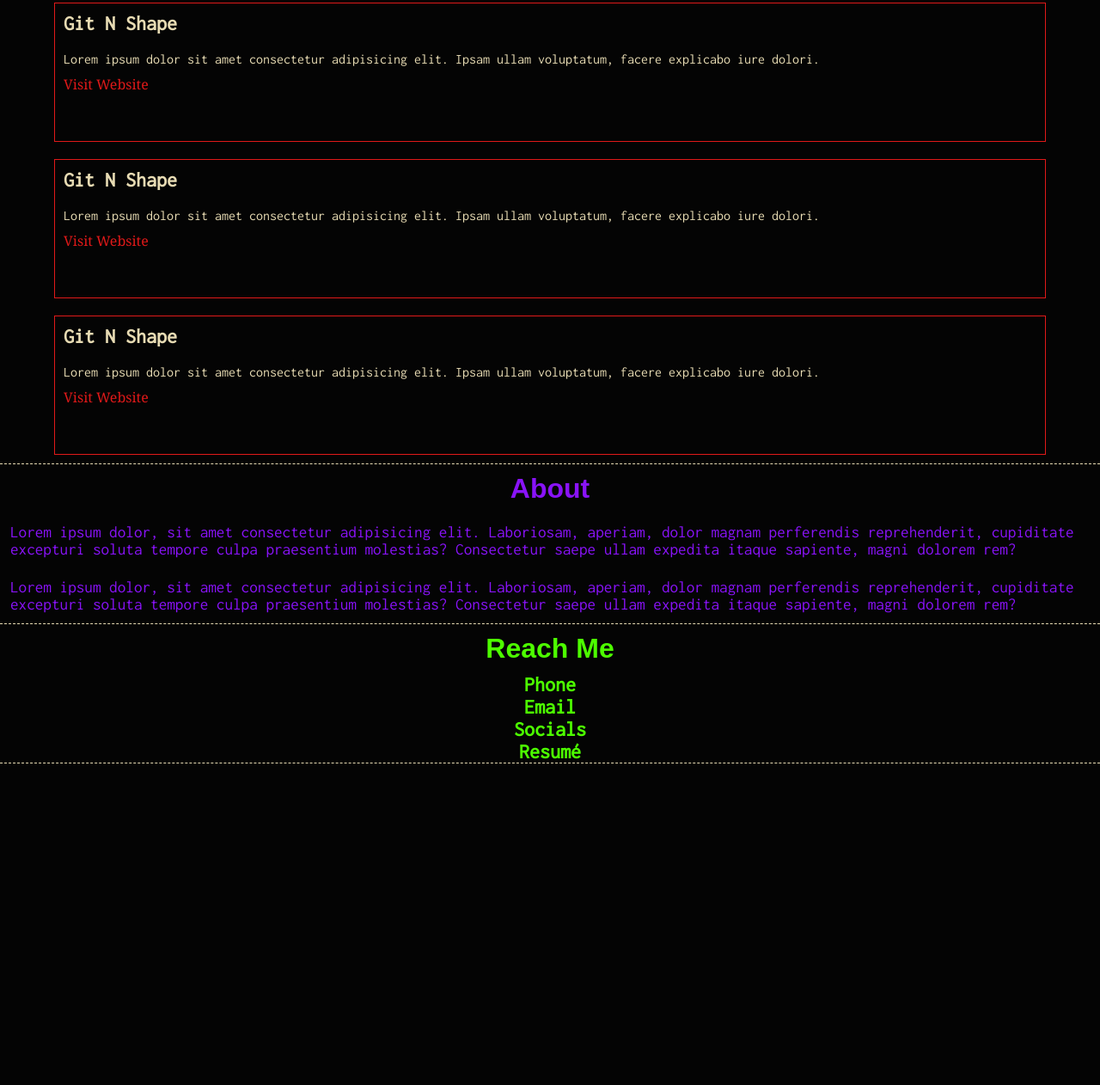
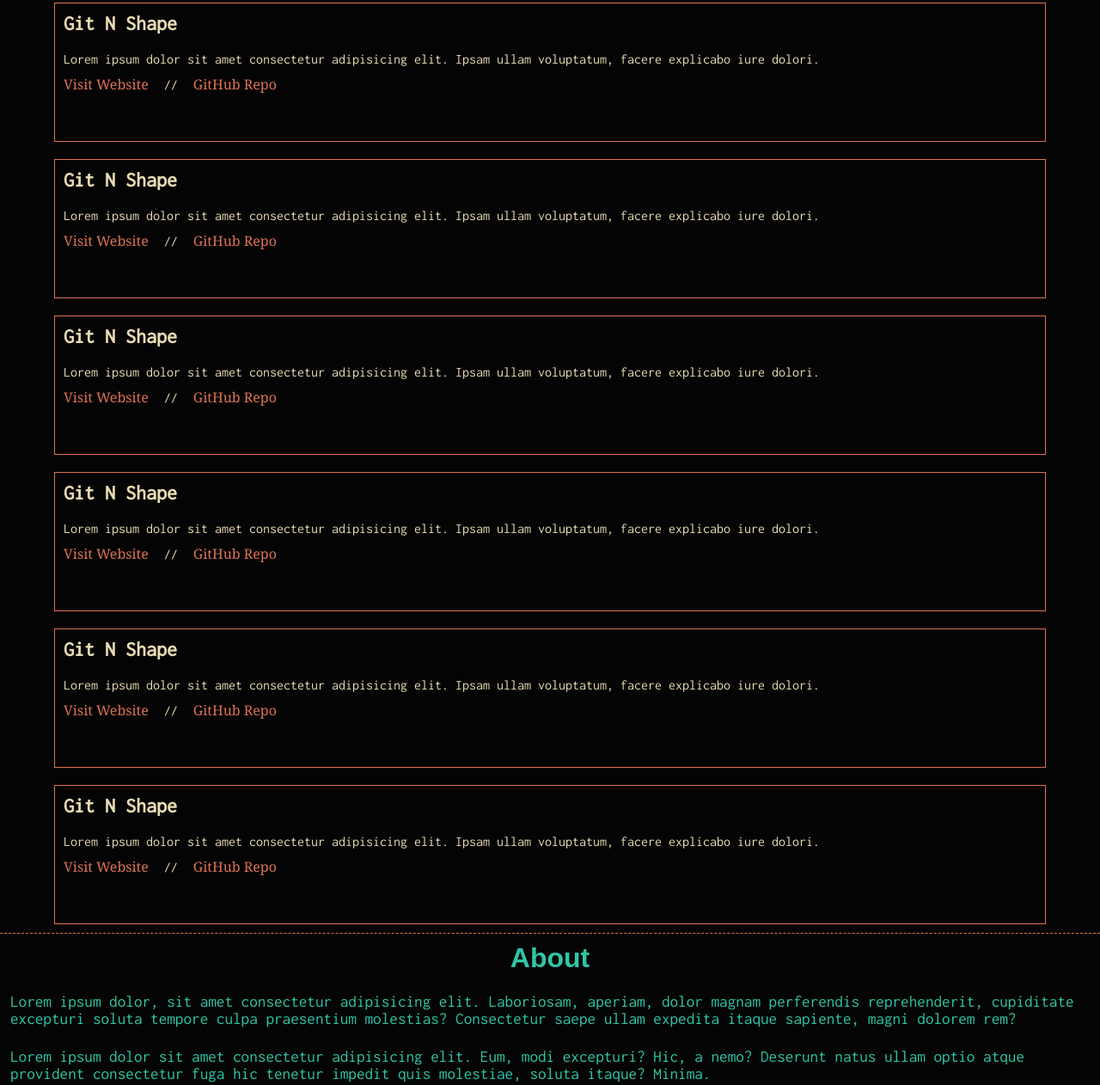
Before and after one commit to SadboiTay/portfolio2.0, a plain HTML site: page index.html in a window 1280 px wide. Shown: the part 1097-2359 px from the top of the page at 86% size. Before the commit the page ends 1985 px from the top, so only its background shows below. Drawn offline with nearby package versions, Linux system fonts and the light colour scheme.

Commit message:
palette adjust, projects expansion

```diff
--- a/assets/css/style.css
+++ b/assets/css/style.css
@@ -8,12 +8,17 @@
 :root {
     --color1: black;
     --color2: #040404;
-    --color3: rgb(231, 219, 179);
+    --color3: #E7DBB3;
     --color4: #4dff00;
     --color5: #E01919;
     --color6: #8913F8;
     --color7: #FFFF00;
     --color8: #1789fc;
+
+    --newPalette1: #DE7254;
+    --newPalette2: #2FC6A8;
+    --newPalette3: #AE1E4E;
+    --newPalette4: #011638;
 }
 
 body {
@@ -79,15 +84,15 @@ nav {
     justify-content: center;
     align-items: center;
     font-family: inconsolata, monospace;
-    border-bottom: 1px dashed var(--color3);
+    border-bottom: 1px dashed var(--newPalette1);
 }
 
 .project-section h1 {
-    color: var(--color5);
+    color: var(--newPalette1);
 }
 
 .project-block {
-    border: 1px solid var(--color5);
+    border: 1px solid var(--newPalette1);
     min-height: 20vh;
     width: 90%;
     margin: 10px 0;
@@ -97,9 +102,15 @@ nav {
     padding: 10px;
 }
 
+.project-links {
+    display: flex;
+    justify-content: space-between;
+    align-items: center;
+}
+
 .project-block a {
     text-decoration: none;
-    color: var(--color5);
+    color: var(--newPalette1);
     margin-bottom: 50px;
     font-family: Georgia, 'Times New Roman', Times, serif;
 }
@@ -111,7 +122,7 @@ nav {
     align-items: center;
     font-family: inconsolata, monospace;
     border-bottom: 1px dashed var(--color3);
-    color: var(--color6);
+    color: var(--newPalette2);
 }
 
 .about-text {
@@ -126,5 +137,5 @@ nav {
     align-items: center;
     font-family: inconsolata, monospace;
     border-bottom: 1px dashed var(--color3);
-    color: var(--color4);
+    color: var(--newPalette3);
 }
--- a/index.html
+++ b/index.html
@@ -30,22 +30,37 @@
       <div class="project-block">
         <h2 class="project-title">My Portfolio Website</h2>
         <p>Lorem ipsum dolor sit amet consectetur adipisicing elit. Ipsam ullam voluptatum, facere explicabo iure dolori.</p>
-        <a href="#">Visit Website</a>
+          <a href="#">Case Study</a> // <a href="#">GitHub Repo</a>
       </div>
       <div class="project-block">
         <h2 class="project-title">Git N Shape</h2>
         <p>Lorem ipsum dolor sit amet consectetur adipisicing elit. Ipsam ullam voluptatum, facere explicabo iure dolori.</p>
-        <a href="#">Visit Website</a>
+        <a href="#">Visit Website</a> // <a href="#">GitHub Repo</a>
       </div>
       <div class="project-block">
         <h2 class="project-title">Git N Shape</h2>
         <p>Lorem ipsum dolor sit amet consectetur adipisicing elit. Ipsam ullam voluptatum, facere explicabo iure dolori.</p>
-        <a href="#">Visit Website</a>
+        <a href="#">Visit Website</a> // <a href="#">GitHub Repo</a>
       </div>
       <div class="project-block">
         <h2 class="project-title">Git N Shape</h2>
         <p>Lorem ipsum dolor sit amet consectetur adipisicing elit. Ipsam ullam voluptatum, facere explicabo iure dolori.</p>
-        <a href="#">Visit Website</a>
+        <a href="#">Visit Website</a> // <a href="#">GitHub Repo</a>
+      </div>
+      <div class="project-block">
+        <h2 class="project-title">Git N Shape</h2>
+        <p>Lorem ipsum dolor sit amet consectetur adipisicing elit. Ipsam ullam voluptatum, facere explicabo iure dolori.</p>
+        <a href="#">Visit Website</a> // <a href="#">GitHub Repo</a>
+      </div>
+      <div class="project-block">
+        <h2 class="project-title">Git N Shape</h2>
+        <p>Lorem ipsum dolor sit amet consectetur adipisicing elit. Ipsam ullam voluptatum, facere explicabo iure dolori.</p>
+        <a href="#">Visit Website</a> // <a href="#">GitHub Repo</a>
+      </div>
+      <div class="project-block">
+        <h2 class="project-title">Git N Shape</h2>
+        <p>Lorem ipsum dolor sit amet consectetur adipisicing elit. Ipsam ullam voluptatum, facere explicabo iure dolori.</p>
+        <a href="#">Visit Website</a> // <a href="#">GitHub Repo</a>
       </div>
     </section>
 
@@ -53,6 +68,9 @@
       <h1 class="section-title">About</h1>
       <div class="about-text">
         Lorem ipsum dolor, sit amet consectetur adipisicing elit. Laboriosam, aperiam, dolor magnam perferendis reprehenderit, cupiditate excepturi soluta tempore culpa praesentium molestias? Consectetur saepe ullam expedita itaque sapiente, magni dolorem rem?
+      </div>
+      <div class="about-text">
+        Lorem ipsum dolor sit amet consectetur adipisicing elit. Eum, modi excepturi? Hic, a nemo? Deserunt natus ullam optio atque provident consectetur fuga hic tenetur impedit quis molestiae, soluta itaque? Minima.
       </div>
       <div class="about-text">
         Lorem ipsum dolor, sit amet consectetur adipisicing elit. Laboriosam, aperiam, dolor magnam perferendis reprehenderit, cupiditate excepturi soluta tempore culpa praesentium molestias? Consectetur saepe ullam expedita itaque sapiente, magni dolorem rem?
```
